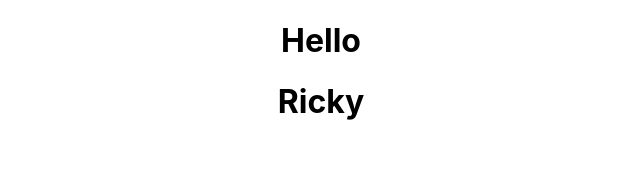
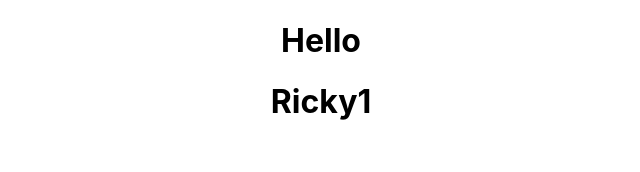
Before and after one commit to carlo1678/BlueBadgeClient, a React (Create React App) app in the folder clientside/: page / in a window 1280 px wide. Shown: the top 172 px of the page, without its empty margins (319-959 px from the left). Built offline with nearby package versions, Linux system fonts and the light colour scheme.

Commit message:
second push

```diff
--- a/clientside/src/App.js
+++ b/clientside/src/App.js
@@ -4,7 +4,7 @@ function App() {
   return (
     <div className="App">
       <h1>Hello</h1>
-      <h1>Ricky</h1>
+      <h1>Ricky1</h1>
     </div>
   );
 }
```
